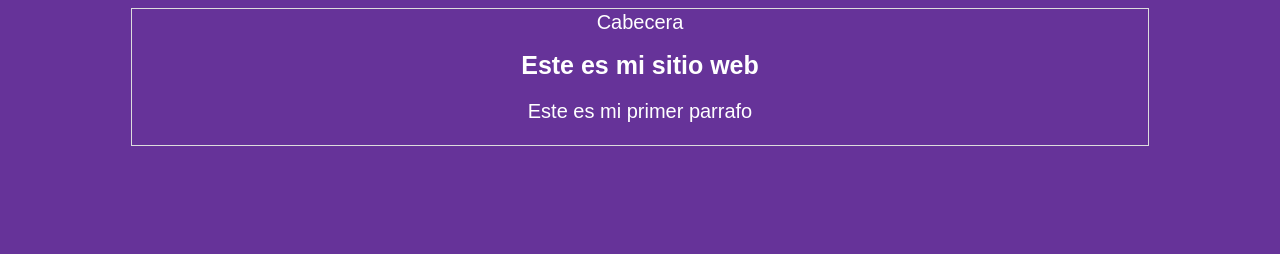
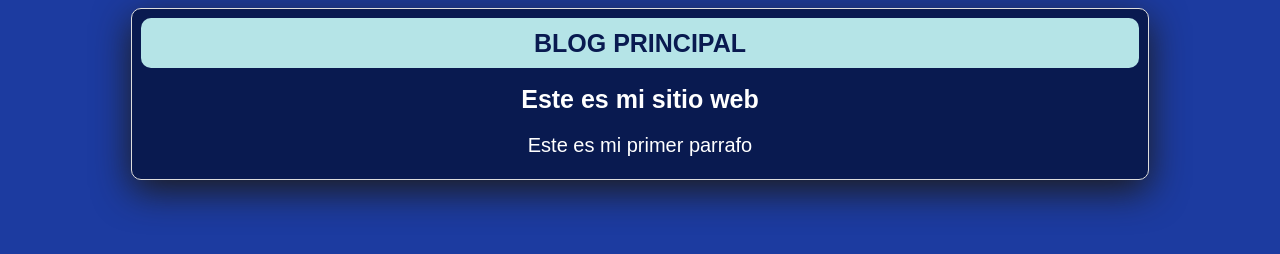
Before and after one commit to JuanFeA98/Introduccion, a plain HTML site: page index.html in a window 1280 px wide. Drawn offline with Linux system fonts and the light colour scheme.

Commit message:
Edición de la cabecera

```diff
--- a/CSS/Estilos.css
+++ b/CSS/Estilos.css
@@ -1,5 +1,5 @@
 body{
-    background-color: rebeccapurple;
+    background-color: rgb(28, 59, 160);
     text-align: center;
     font-family: Arial, Helvetica, sans-serif;
     color: white;
@@ -10,9 +10,26 @@ body{
     width: 80%;
     padding: 2px;
     border: 1px solid #DDD;
+    border-radius: 10px;
     margin: 0 auto;
+    box-shadow: 0px 11px 37px 0px rgb(29, 28, 28);
+    background-color: rgb(9, 26, 80);
 }
 
 #contenedor h1{
     font-size: 25px;
 }
+
+#cabecera{
+    background-color: rgb(181, 228, 231);
+    height: 40px;
+    color: rgb(9, 26, 80);
+    font-weight: bold;
+    font-size: 25px;
+    display: flex;
+    justify-content: center;
+    align-items: center;
+    padding: 5px;
+    margin: 7px;
+    border-radius: 10px;
+}
--- a/index.html
+++ b/index.html
@@ -8,7 +8,7 @@
     <body>
         <div id="contenedor">
             <div id="cabecera">
-                Cabecera
+                BLOG PRINCIPAL
             </div>
             <div id="post">
                 <h1>Este es mi sitio web</h1>
```
